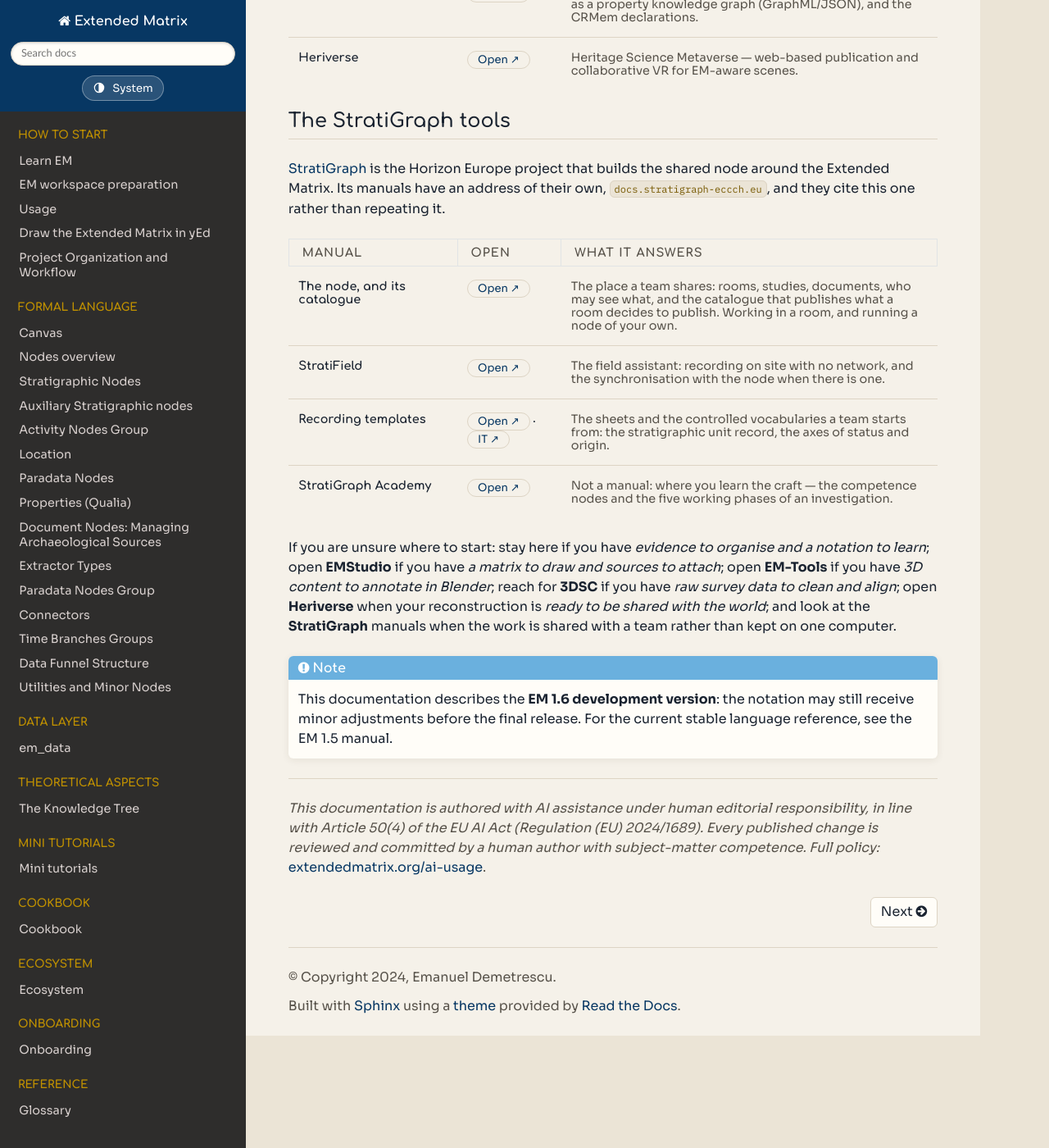
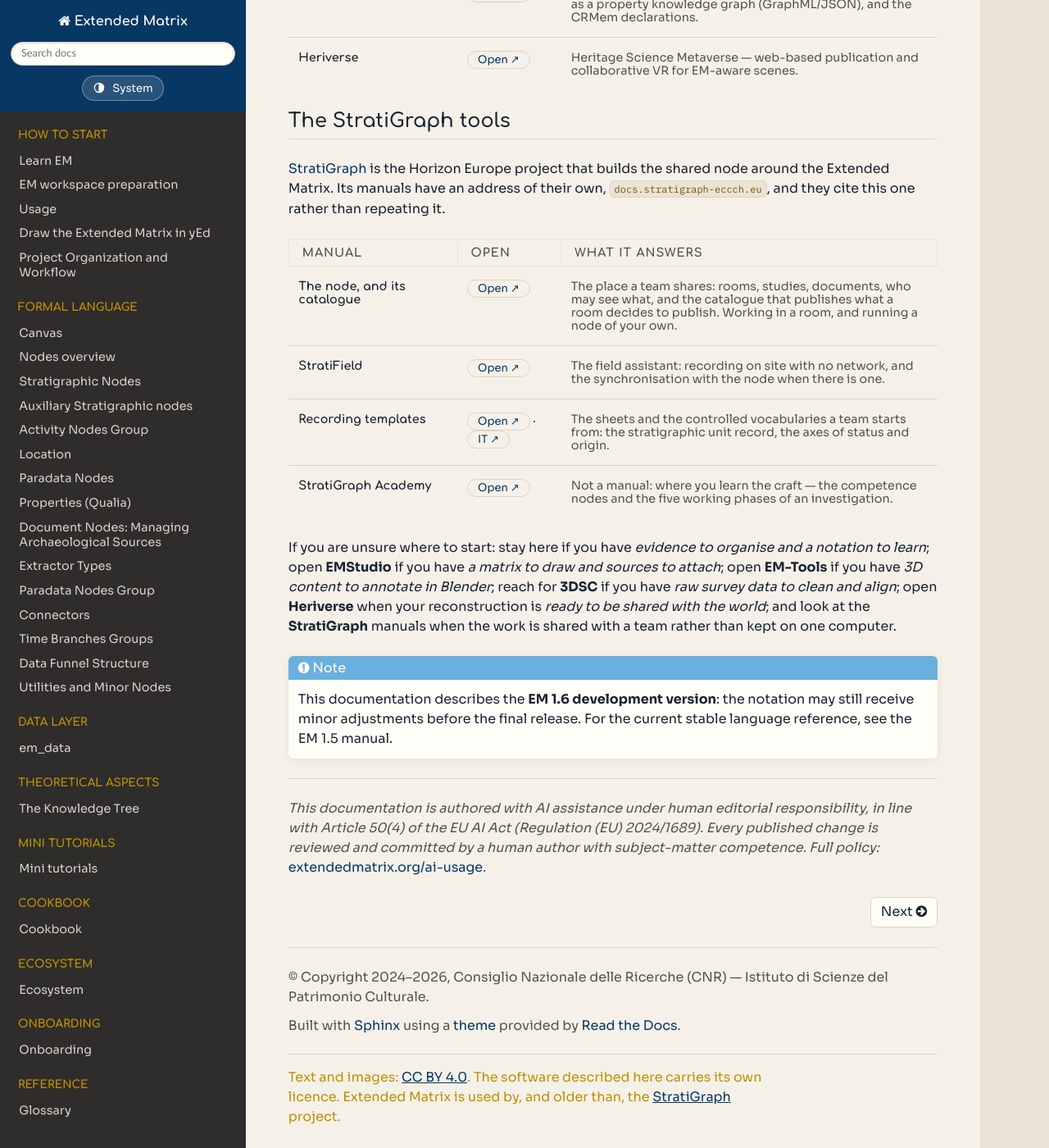
Before and after one commit to zalmoxes-laran/ExtendedMatrix-doc, a Sphinx documentation site: the page built from docs/index.rst, in a window 1280 px wide and 1400 px high, scrolled down 1305 px. Shown: the whole window at 82% size. Built offline with Sphinx 7.4.7 and the Read the Docs theme 3.1.0, drawn with Linux system fonts in a browser that asks for light colours; pages that are not in the unit, such as notebooks, are missing from menus.

Commit message:
Titolare all'ente, e la licenza del testo detta in fondo alla pagina
Il diritto d'autore passa dalla persona all'istituto, che è chi lo detiene per
un lavoro fatto in servizio, e il piede dichiara la licenza del testo. Nessuna
rivendicazione di finanziamento: questi manuali sono più vecchi del progetto
StratiGraph, che li usa.

```diff
--- a/docs/_static/brand/sphinx-rtd-bridge.css
+++ b/docs/_static/brand/sphinx-rtd-bridge.css
@@ -267,3 +267,40 @@ hr, .rst-content hr { border-color: var(--sg-line); }
 .sg-theme-toggle:hover { background: rgba(255, 255, 255, .26); }
 .sg-theme-toggle:focus-visible { outline: 2px solid #fff; outline-offset: 2px; }
 .sg-theme-toggle svg { flex: none; }
+
+/* ── la provenienza, in fondo a ogni pagina ──────────────────────────────────
+   Chi arriva da una ricerca atterra in mezzo a un manuale, non sull'indice:
+   il finanziamento, il progetto e la licenza stanno dove la pagina finisce,
+   qualunque pagina sia. Il blocco lo mette `footer.html`, vendorizzato da
+   sync-brand-docs.sh; l'emblema è un SVG, quindi non pesa e non sgrana. */
+.sg-provenance {
+  display: flex;
+  align-items: flex-start;
+  gap: var(--sg-space-4);
+  margin-top: var(--sg-space-5);
+  padding-top: var(--sg-space-4);
+  border-top: 1px solid var(--sg-line);
+  font-family: var(--sg-font-sans);
+  font-size: var(--sg-text-sm);
+  line-height: 1.65;
+  color: var(--sg-muted);
+  text-align: left;
+}
+.sg-provenance-emblem {
+  flex: none;
+  width: 81px;
+  height: 54px;
+  margin-top: 2px;
+  border-radius: 2px;
+}
+.sg-provenance-text { max-width: 62ch; }
+.sg-provenance p { margin: 0 0 var(--sg-space-2); }
+.sg-provenance p:last-child { margin-bottom: 0; }
+.sg-provenance strong { color: var(--sg-text); font-weight: var(--sg-weight-subtitle); }
+.sg-provenance a { color: var(--sg-accent); text-decoration: underline; }
+.sg-provenance-rights { color: var(--sg-quiet); }
+.sg-provenance--rights-only { border-top: 1px solid var(--sg-line); }
+
+@media (max-width: 600px) {
+  .sg-provenance { flex-direction: column; gap: var(--sg-space-3); }
+}
--- /dev/null
+++ b/docs/_templates/footer.html
@@ -0,0 +1,17 @@
+{% extends "!footer.html" %}
+{#
+   Rights, and nothing else: the Extended Matrix manuals predate StratiGraph and
+   make no claim on its funding. Vendored from stratigraph-brand by
+   sync-brand-docs.sh — change it there, never here.
+#}
+{% block extrafooter %}
+{{ super() }}
+<div class="sg-provenance sg-provenance--rights-only" role="complementary" aria-label="Rights">
+  <div class="sg-provenance-text">
+    <p class="sg-provenance-rights">Text and images:
+    <a href="https://creativecommons.org/licenses/by/4.0/">CC BY 4.0</a>. The software
+    described here carries its own licence. Extended Matrix is used by, and older than,
+    the <a href="https://stratigraph-eccch.eu">StratiGraph</a> project.</p>
+  </div>
+</div>
+{% endblock %}
--- a/docs/conf.py
+++ b/docs/conf.py
@@ -3,7 +3,7 @@
 # -- Project information
 
 project = 'Extended Matrix'
-copyright = '2024, Emanuel Demetrescu'
+copyright = '2024–2026, Consiglio Nazionale delle Ricerche (CNR) — Istituto di Scienze del Patrimonio Culturale'
 author = 'Emanuel Demetrescu'
 
 release = '1.6'
```
Also changed, not shown: docs/_static/brand/eu-emblem.svg (added), 1 other file.
